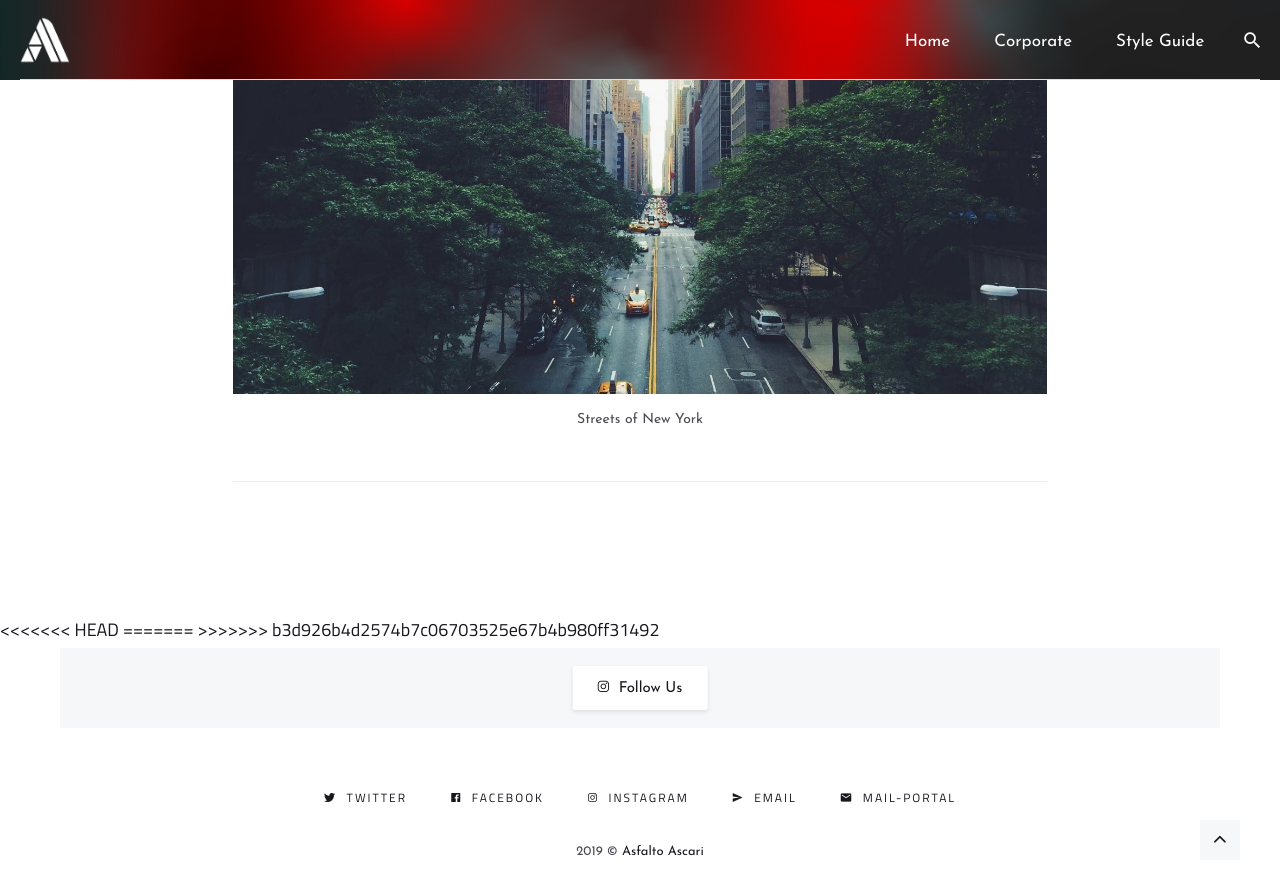
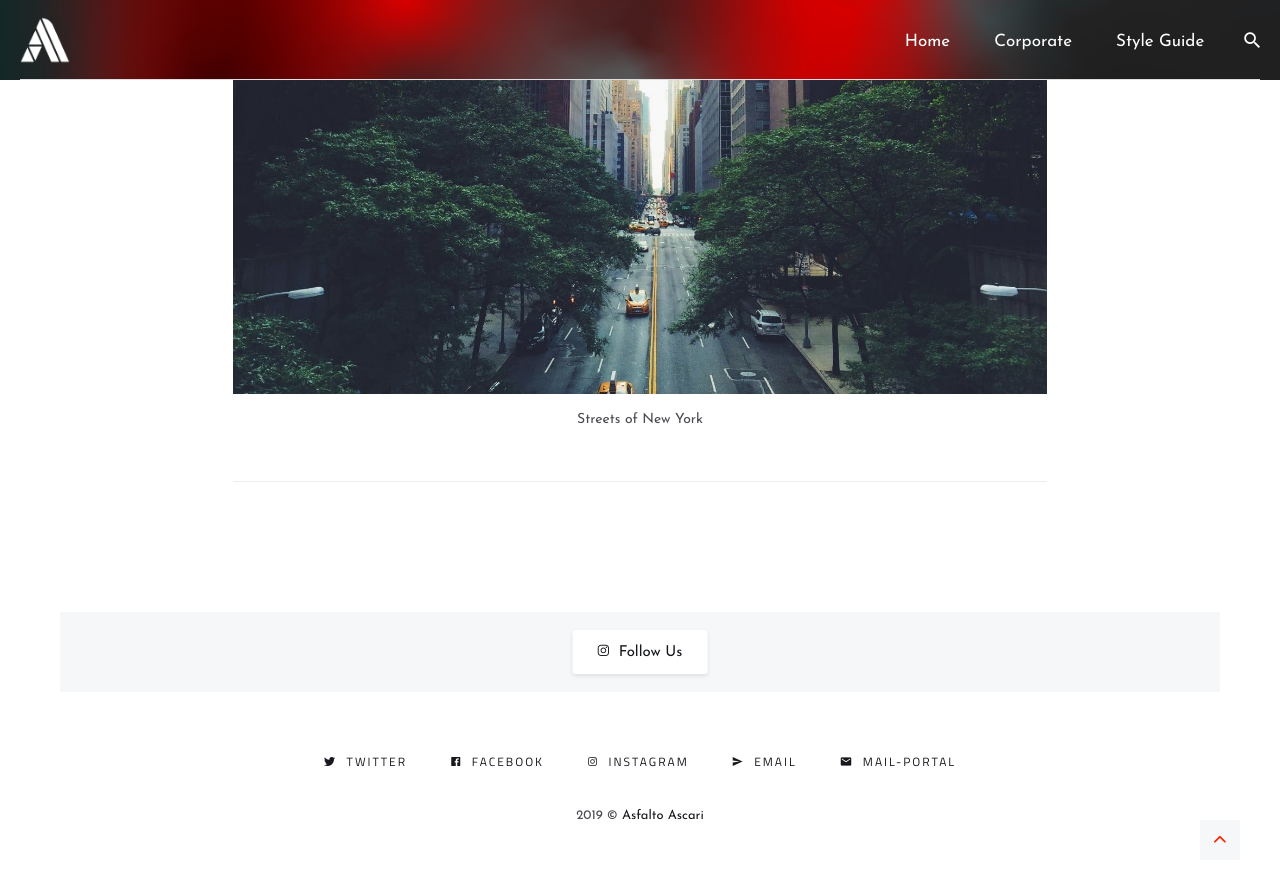
Before and after one commit to Asfalto-Ascari/AsfaltoAscari, a Jekyll site: the page built from _pages/styleguide.md, in a window 1280 px wide and 900 px high, scrolled down 4864 px. Shown: the top 895 px of the window. Built offline with Jekyll 4.4.1, drawn with Linux system fonts in a browser that asks for light colours; nearby versions of some CDN libraries; after the commit the page ends 5728 px from its top, so only the background shows below that.

Commit message:
Syntax fix for default.html

```diff
--- a/_layouts/default.html
+++ b/_layouts/default.html
@@ -19,12 +19,8 @@
       <!-- end wrapper-page -->
     </main>
     <!-- end content -->
-<<<<<<< HEAD
     <div class="top" title="Top"><i class="ion ion-ios-arrow-up" style= "color: #fc2100;"></i>
     </div>
-=======
-    <div class="top" title="Top"><i class="ion ion-ios-arrow-up" color='#FC2100'></i></div>
->>>>>>> b3d926b4d2574b7c06703525e67b4b980ff31492
     {% include footer.html %}
 
   {% include javascripts.html %}
```
